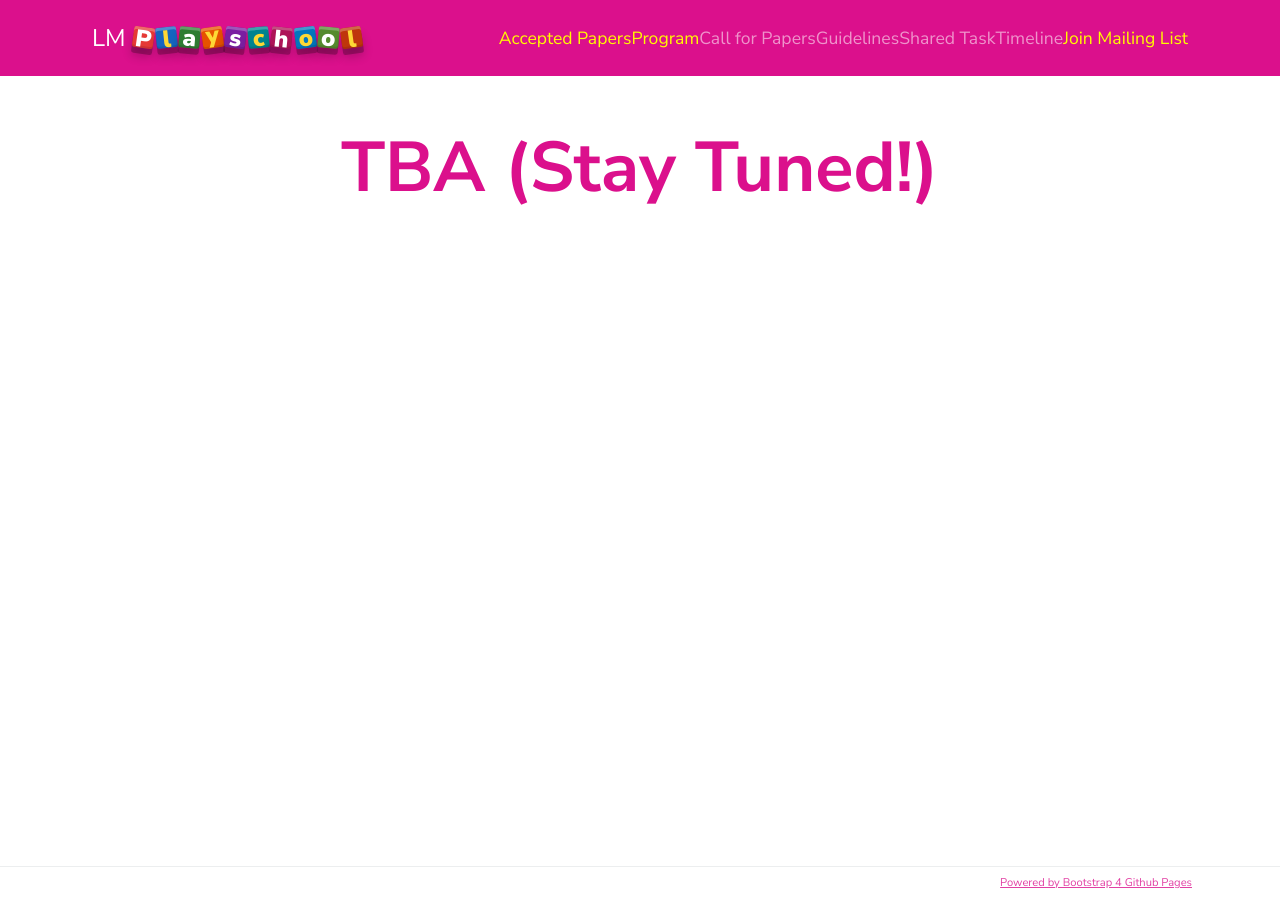
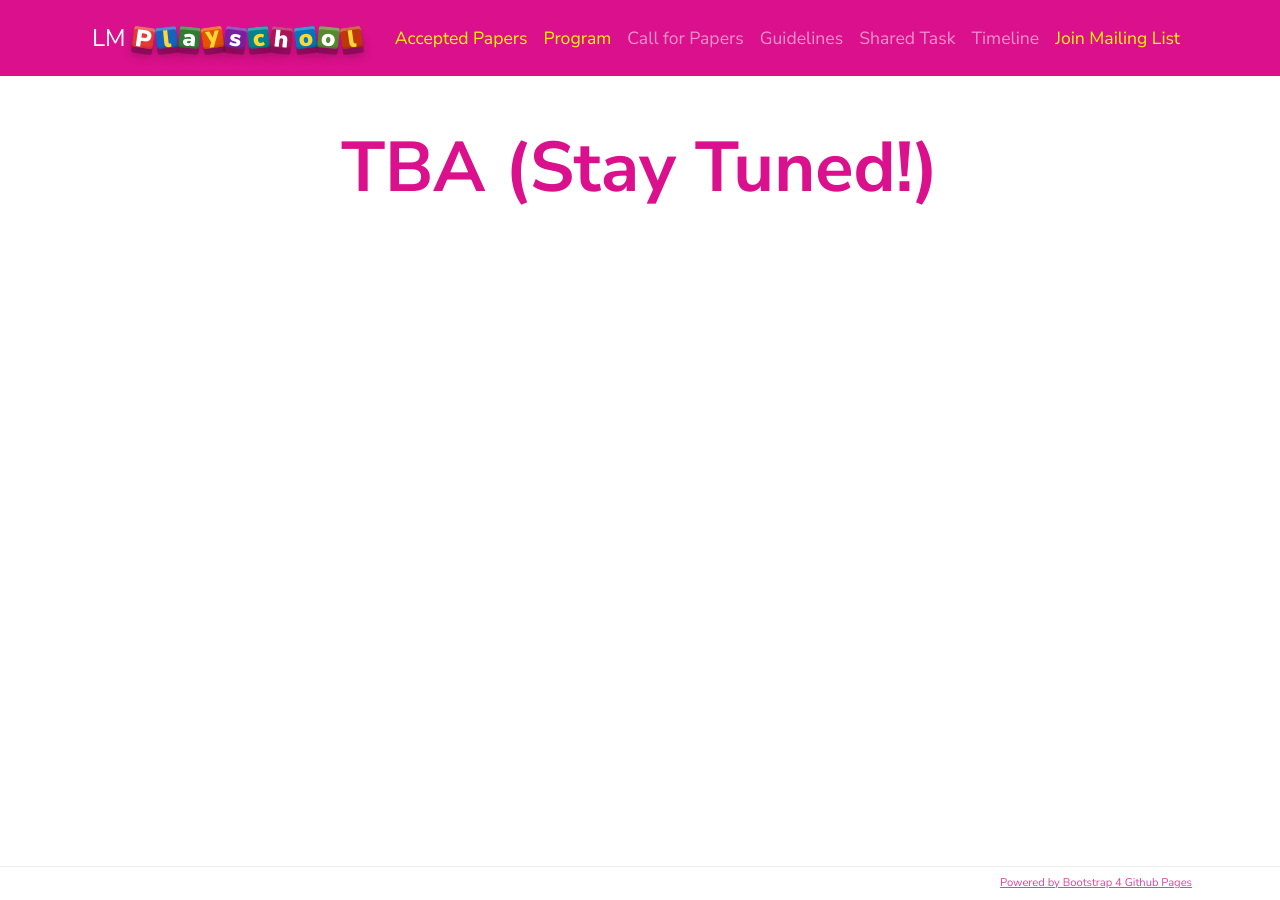
Before and after one commit to lm-playschool/lm-playschool.github.io, a Jekyll site: the page built from _content/_pages/leaderboard.md, in a window 1280 px wide. Built offline with Jekyll 4.4.1, drawn with Linux system fonts in a browser that asks for light colours.

Commit message:
fix spacing in navbar

```diff
--- a/assets/main.scss
+++ b/assets/main.scss
@@ -494,6 +494,11 @@ th:first-child, td:first-child {
 
     .navbar-nav {
       flex-direction: row;
+
+      .nav-link {
+        padding-right: var(--bs-navbar-nav-link-padding-x);
+        padding-left: var(--bs-navbar-nav-link-padding-x);
+      }
     }
 
     .navbar-collapse {
```
